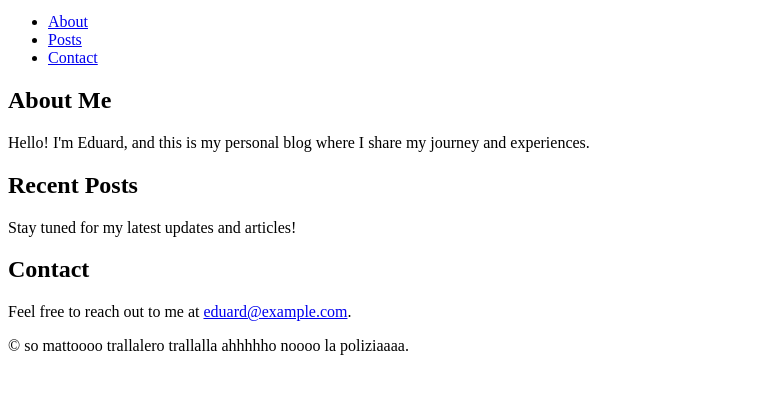
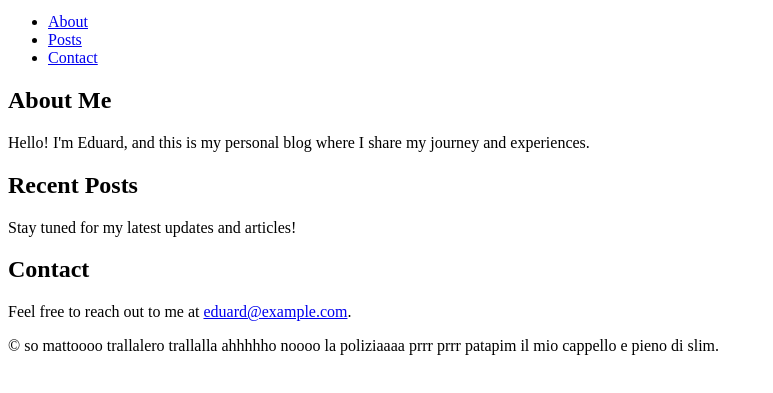
Before and after one commit to leonardopalluzzi/finta-repo, a plain HTML site: page eduard.html in a window 1280 px wide. Shown: the part 101-494 px from the top of the page, without its empty margins (0-773 px from the left). Drawn offline with Linux system fonts and the light colour scheme.

Commit message:
Update footer text for improved clarity and expression

```diff
--- a/eduard.html
+++ b/eduard.html
@@ -35,7 +35,8 @@
         </section>
     </main>
     <footer>
-        <p>&copy; so mattoooo trallalero trallalla ahhhhho noooo la poliziaaaa.</p>
+        <p>&copy; so mattoooo trallalero trallalla ahhhhho noooo la poliziaaaa prrr prrr patapim il mio cappello e pieno
+            di slim.</p>
     </footer>
 </body>
 
```
